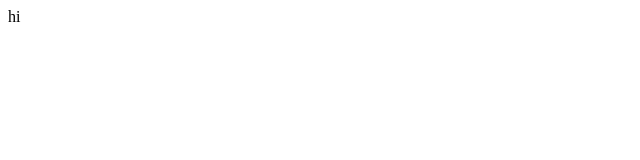
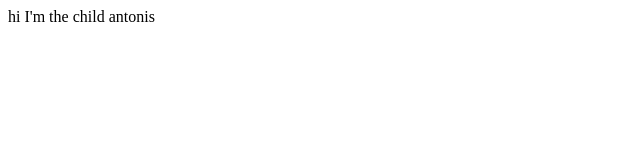
Before and after one commit to antoniszaravelas/portfolio-react-typescript, a React (Create React App) app: page / in a window 1280 px wide. Shown: the top 160 px of the page, without its empty margins (0-640 px from the left). Built offline with nearby package versions, Linux system fonts and the light colour scheme.

Commit message:
playing with props

```diff
--- a/src/index.tsx
+++ b/src/index.tsx
@@ -1,10 +1,11 @@
 import ReactDOM from 'react-dom';
+import Parent from './props/Parent';
 
 const App = () => {
   return (
-    <div>hi</div>
+    <Parent />
   )
 }
 
 
-ReactDOM.render(<App/>, document.getElementById("root"));
+ReactDOM.render(<App />, document.getElementById("root"));
```
